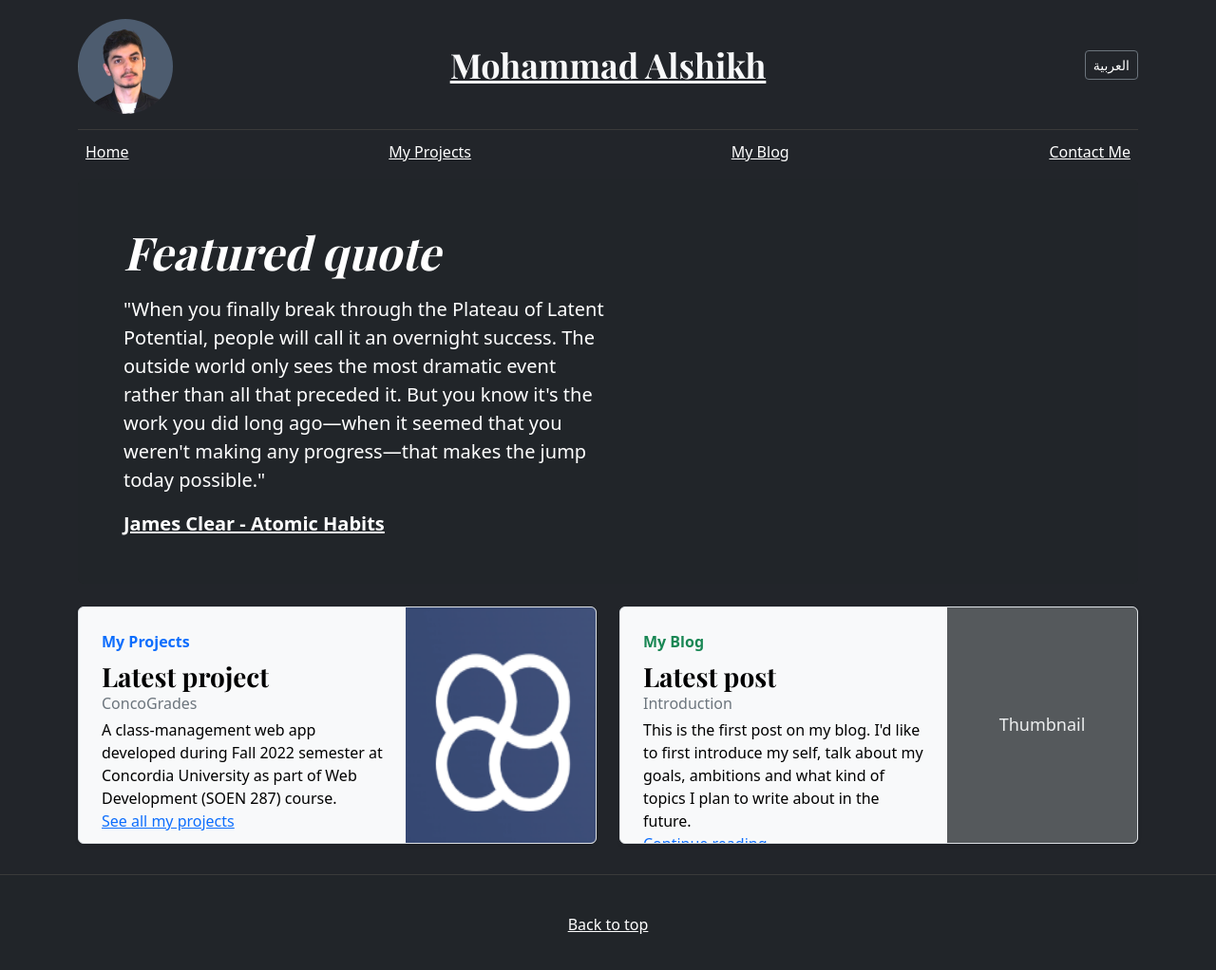
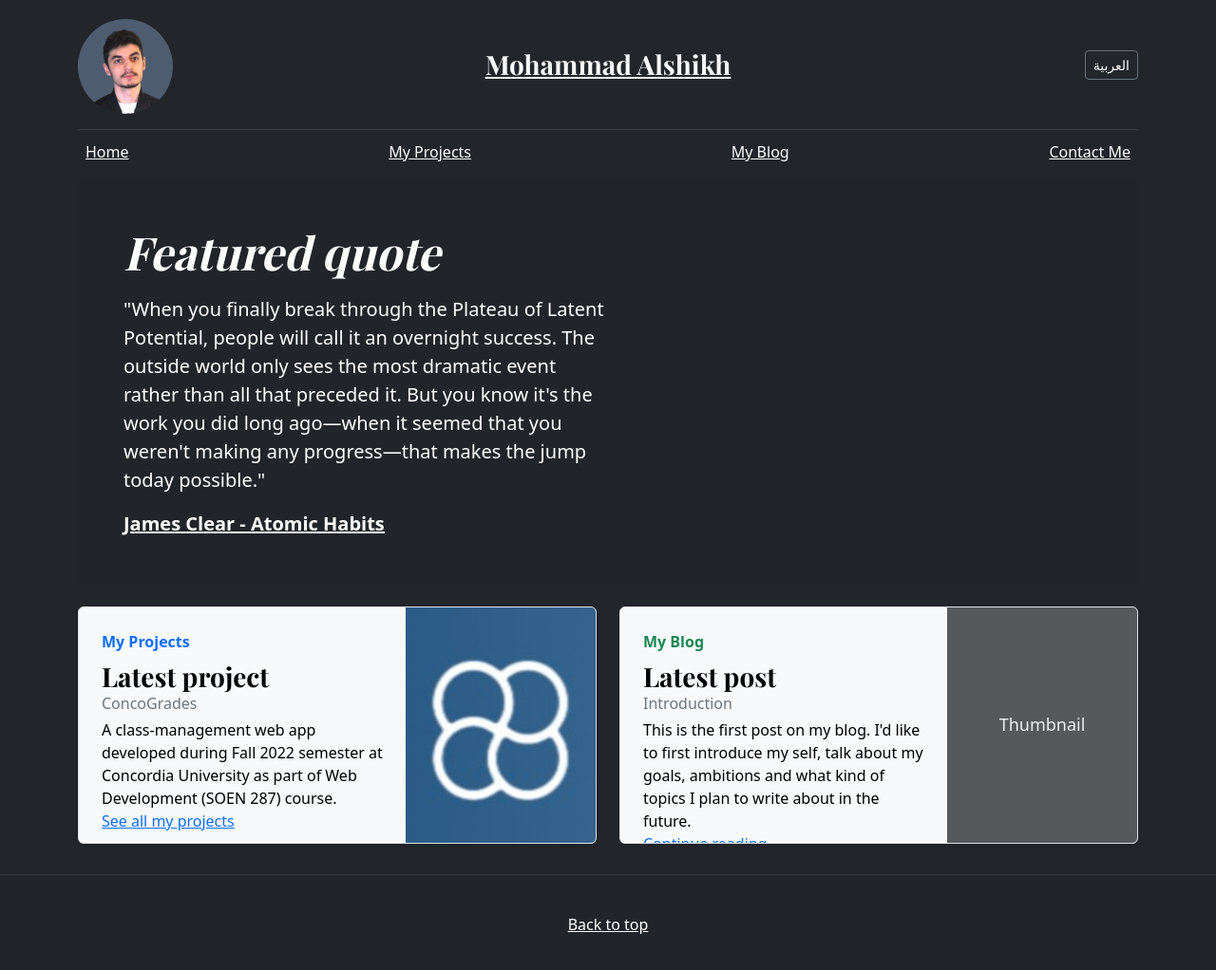
Before and after one commit to sam-sepi01/My-Website, a plain HTML site: page index.html in a window 1280 px wide. Shown: the whole page at 95% size. Drawn offline with nearby package versions, Linux system fonts and the light colour scheme.

Commit message:
Edited some stuff for a better mobile experience

```diff
--- a/index.html
+++ b/index.html
@@ -57,7 +57,7 @@
                 <a href="/projects/" class="stretched-link">See all my projects</a>
             </div>
             <div class="col-auto d-none d-lg-block">
-              <img src="/media/latestlogo.png" width="200" height="250"  aria-label="Placeholder: Thumbnail" preserveAspectRatio="xMidYMid slice" focusable="false">
+              <img src="/media/latestlogo.jpg" width="200" height="250"  aria-label="Placeholder: Thumbnail" preserveAspectRatio="xMidYMid slice" focusable="false">
 
             </div>
           </div>
--- a/style.css
+++ b/style.css
@@ -56,7 +56,7 @@
 
 .blog-header-logo {
   font-family: "Playfair Display", Georgia, "Times New Roman", serif/*rtl:Amiri, Georgia, "Times New Roman", serif*/;
-  font-size: 2.25rem;
+  font-size: 1.75rem;
 }
 
 .blog-header-logo:hover {
```
Also changed, not shown: media/latestlogo.jpg (added), media/latestlogo.png (deleted).
